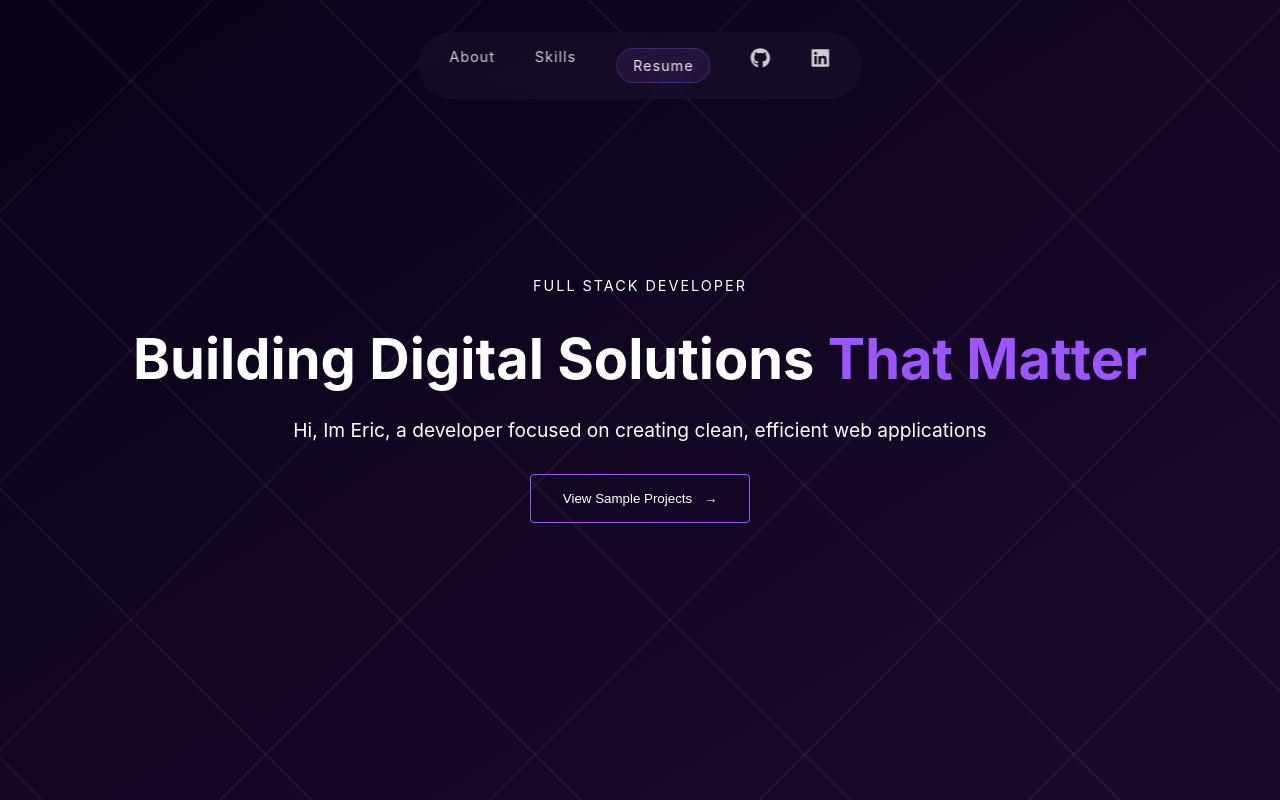
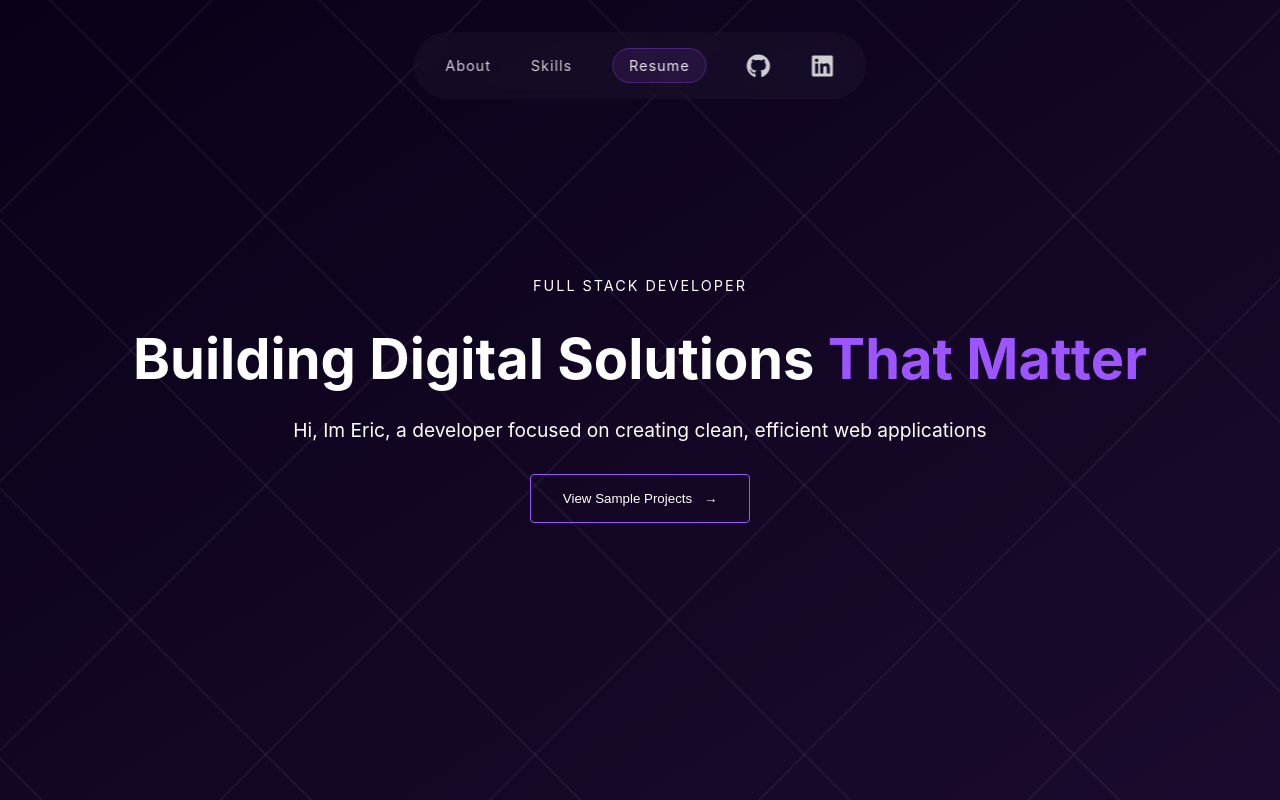
Before and after one commit to eric-capiz/portfolio, a React (Vite) app: page / in a window 1280 px wide. Built offline with nearby package versions, Linux system fonts and the light colour scheme.

Commit message:
nav styling adjusments

```diff
--- a/src/components/Nav.jsx
+++ b/src/components/Nav.jsx
@@ -38,15 +38,17 @@ function Nav() {
           href="https://github.com/ericcapiz"
           target="_blank"
           rel="noopener noreferrer"
+          className="icon-link"
         >
-          <FaGithub size={20} />
+          <FaGithub size={24} />
         </a>
         <a
           href="https://www.linkedin.com/in/eric-capiz"
           target="_blank"
           rel="noopener noreferrer"
+          className="icon-link"
         >
-          <FaLinkedin size={20} />
+          <FaLinkedin size={24} />
         </a>
       </div>
     </nav>
--- a/src/styles/components/_nav.scss
+++ b/src/styles/components/_nav.scss
@@ -88,6 +88,7 @@
 // Desktop styles
 @media (min-width: 768px) {
   .nav {
+    width: fit-content;
     left: 50%;
     transform: translateX(-50%);
     right: auto;
@@ -95,6 +96,8 @@
     background: rgba(255, 255, 255, 0.03);
     backdrop-filter: blur(8px);
     border-radius: 100px;
+    display: flex;
+    justify-content: center;
 
     .menu-toggle {
       display: none;
@@ -111,6 +114,18 @@
       border: none;
       background: none;
       backdrop-filter: none;
+      align-items: center;
     }
   }
 }
+
+.icon-link {
+  display: flex;
+  align-items: center;
+  justify-content: center;
+  transition: transform 0.3s ease !important;
+
+  &:hover {
+    transform: translateY(-2px);
+  }
+}
```
